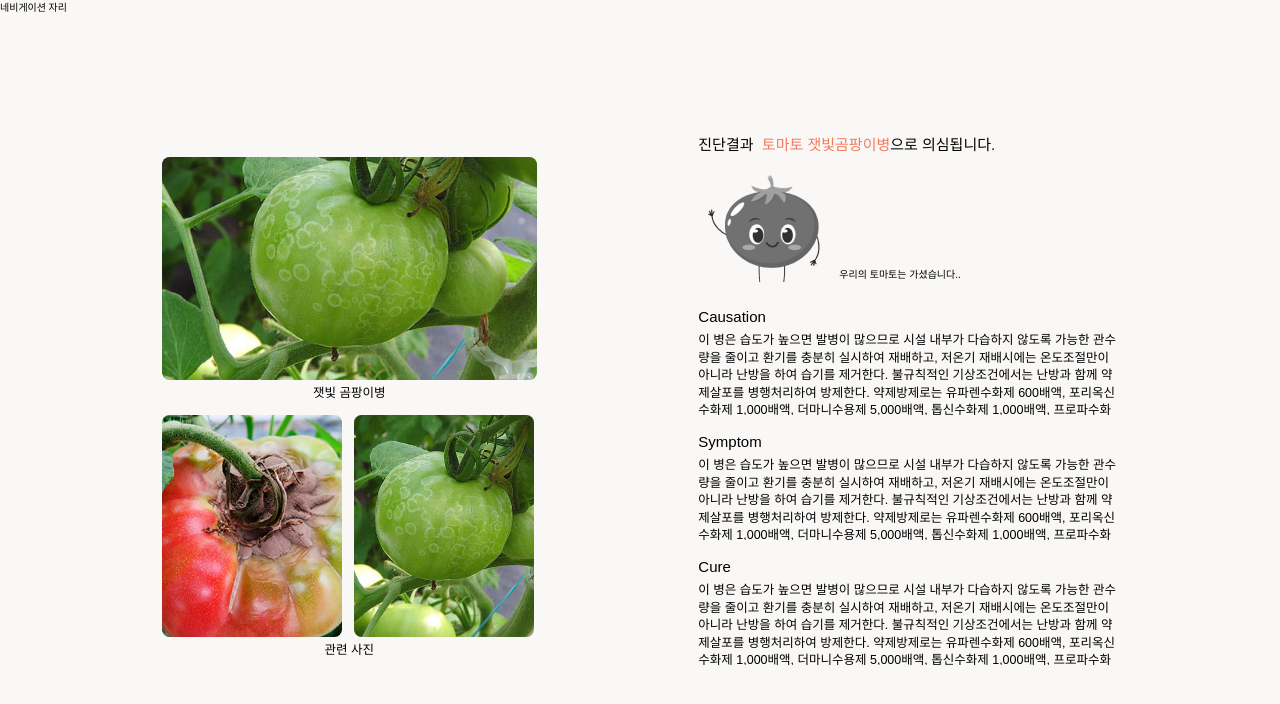
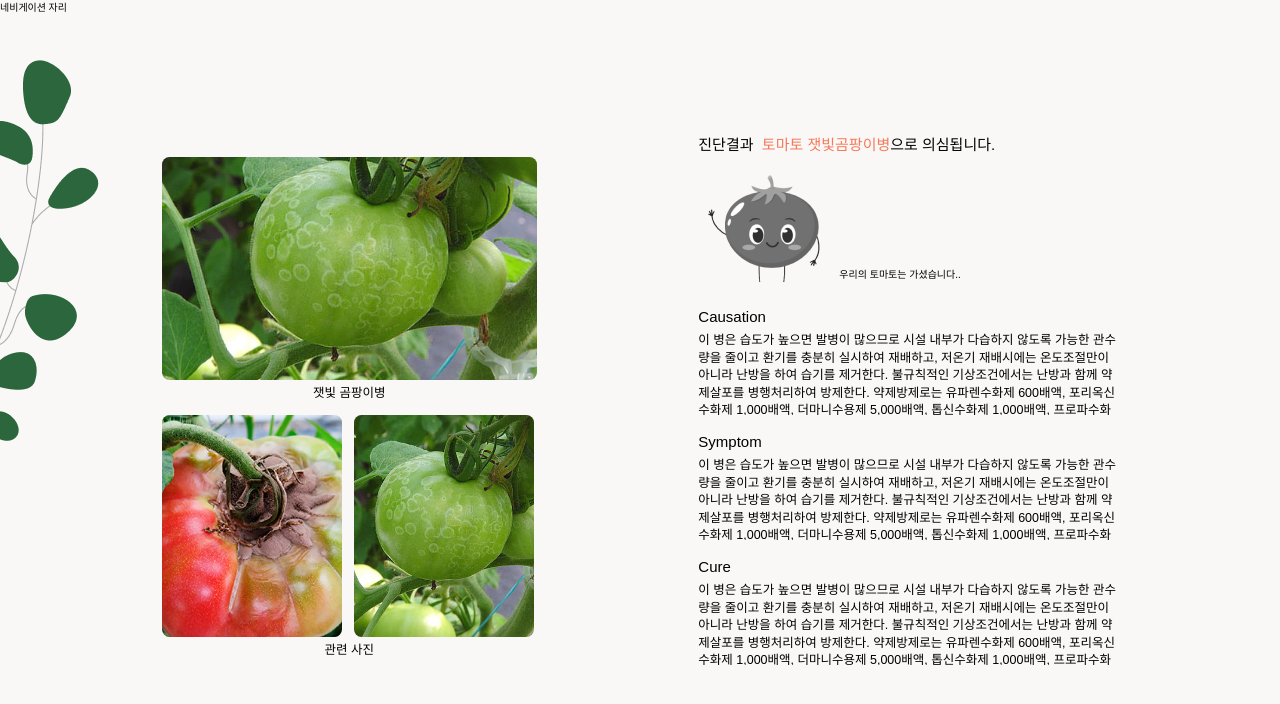
Before and after one commit to S-V-23-BootCamp-Team-F/frontend, a React (Vite) app: page /result in a window 1280 px wide. Shown: the top 704 px of the page. Built offline with nearby package versions, Linux system fonts and the light colour scheme.

Commit message:
design : 나뭇잎 추가

```diff
--- a/src/pages/ResultPage.tsx
+++ b/src/pages/ResultPage.tsx
@@ -3,17 +3,19 @@ import tomato from "../images/tomato.jpg";
 import tomato2 from "../images/tomato2.jpg";
 import tomato3 from "../images/tomato3.jpg";
 import die from "../images/dietomato.png";
+import leaf from "../images/leaf.png";
 import "../media.css";
 
 const ResultPage = () => {
   return (
     // 전체
-    <div className=" bg-background min-h-screen w-screen flex flex-col ">
+    <div className=" bg-background min-h-screen w-screen flex flex-col relative">
       {/* nav바 */}
       <div className="mb-24">네비게이션 자리</div>
 
       {/* 본문 */}
-      <div className="flex flex-col md:flex-row place-content-evenly mt-24 items-center  ">
+      <div className="flex flex-col md:flex-row place-content-evenly mt-24 items-center ">
+        <img className="left-0 top-20 absolute" src={leaf} />
         {/* 본문 왼쪽 */}
         <div className="content-center ">
           <div className="flex flex-col ">
```
Also changed, not shown: src/images/leaf.png (added).
